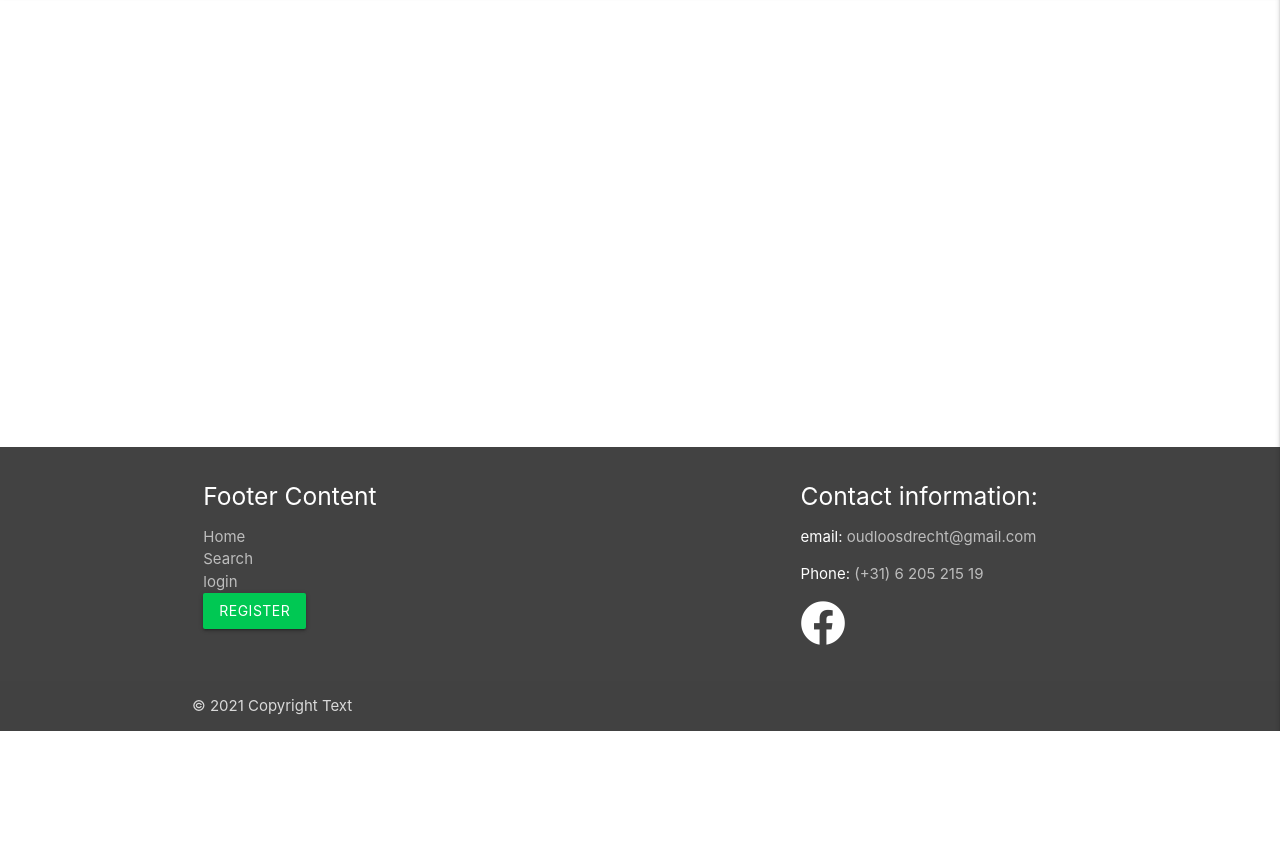
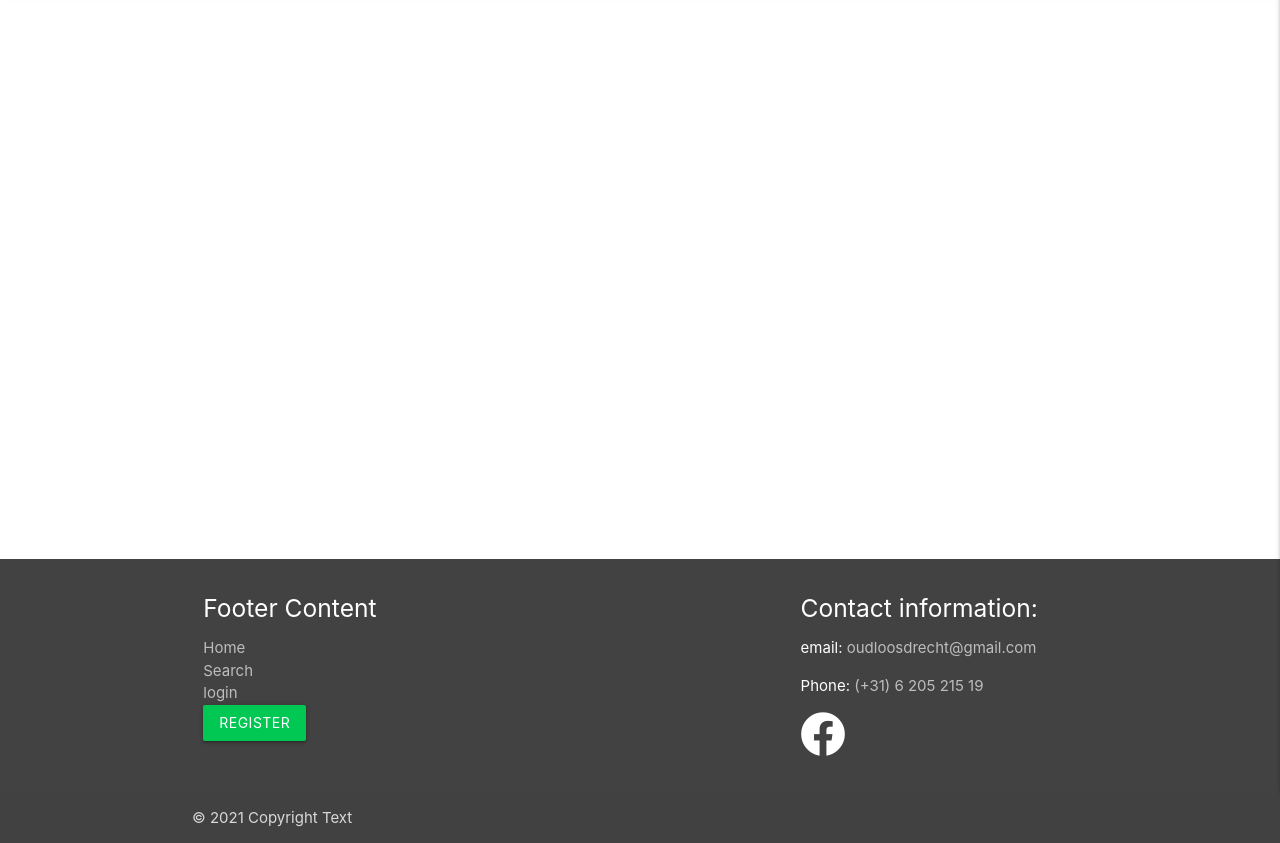
Before and after one commit to waterrot/responsible-investers, a Flask app: page / in a window 1280 px wide. Shown: the part 69-912 px from the top of the page. Before the commit the page ends 800 px from the top, so only its background shows below. Run offline with Flask 2, Linux system fonts and the light colour scheme; data that the repository does not hold is empty; some libraries are stand-ins or nearby versions.

Commit message:
set min height

```diff
--- a/static/css/style.css
+++ b/static/css/style.css
@@ -11,6 +11,10 @@ body {
 
 main {
     flex: 1 0 auto;
+}
+
+.set_min_height {
+    min-height: 70vh;
 }
 
 /* text styling */
--- a/templates/base.html
+++ b/templates/base.html
@@ -69,7 +69,7 @@
         {% endwith %}
     </section>
 
-    <main>
+    <main class="set_min_height">
         {% block content %}
         {% endblock %}
     </main>
```
